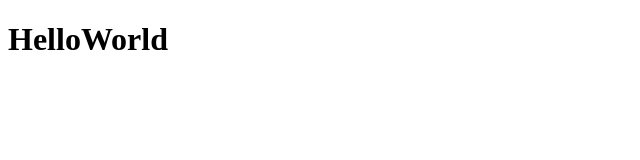
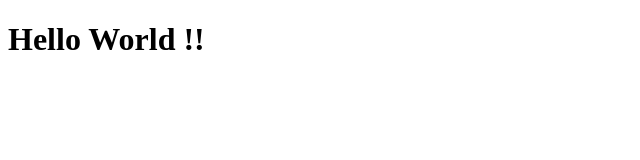
Before and after one commit to PisoDev77/PisoDev77.github.io, a React (Vite) app: page / in a window 1280 px wide. Shown: the top 160 px of the page, without its empty margins (0-640 px from the left). Built offline with nearby package versions, Linux system fonts and the light colour scheme.

Commit message:
workflow test

```diff
--- a/src/App.tsx
+++ b/src/App.tsx
@@ -1,7 +1,7 @@
 function App() {
     return (
         <>
-            <h1>HelloWorld</h1>
+            <h1>Hello World !!</h1>
         </>
     );
 }
```
